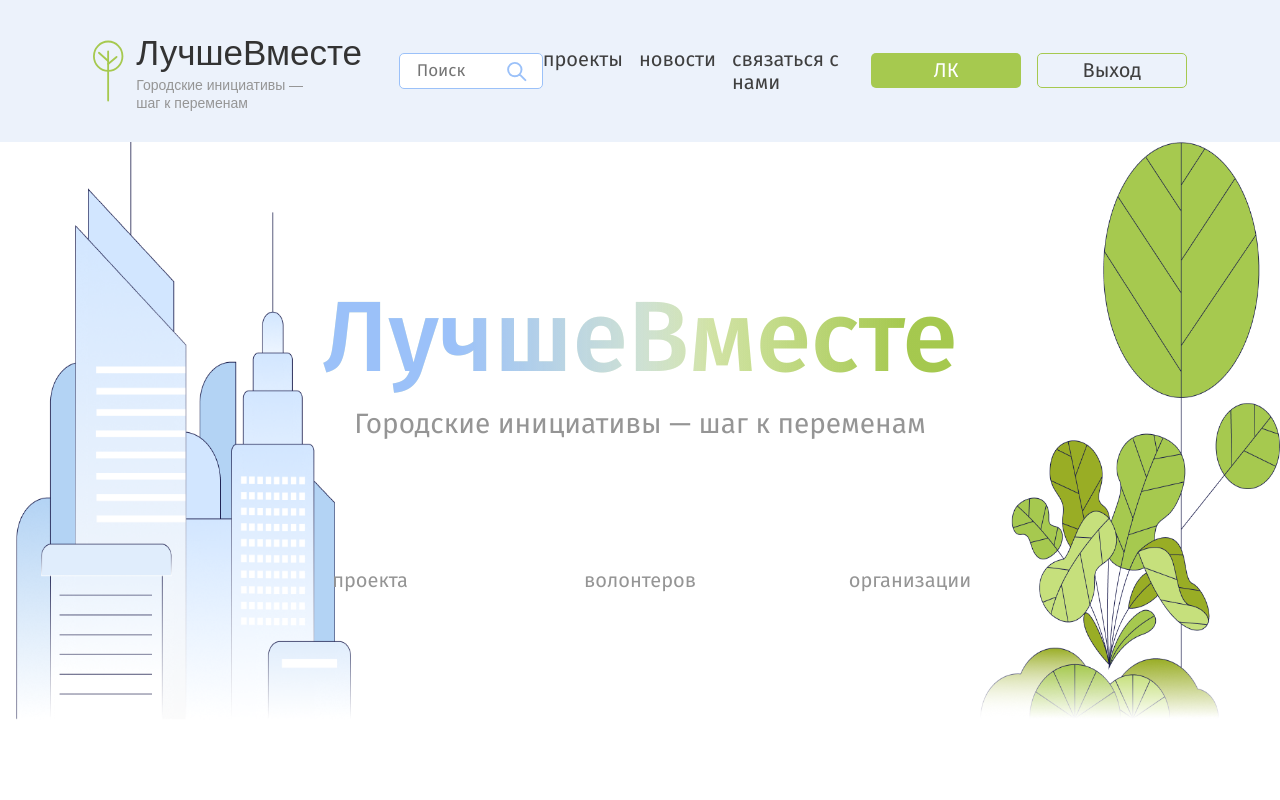
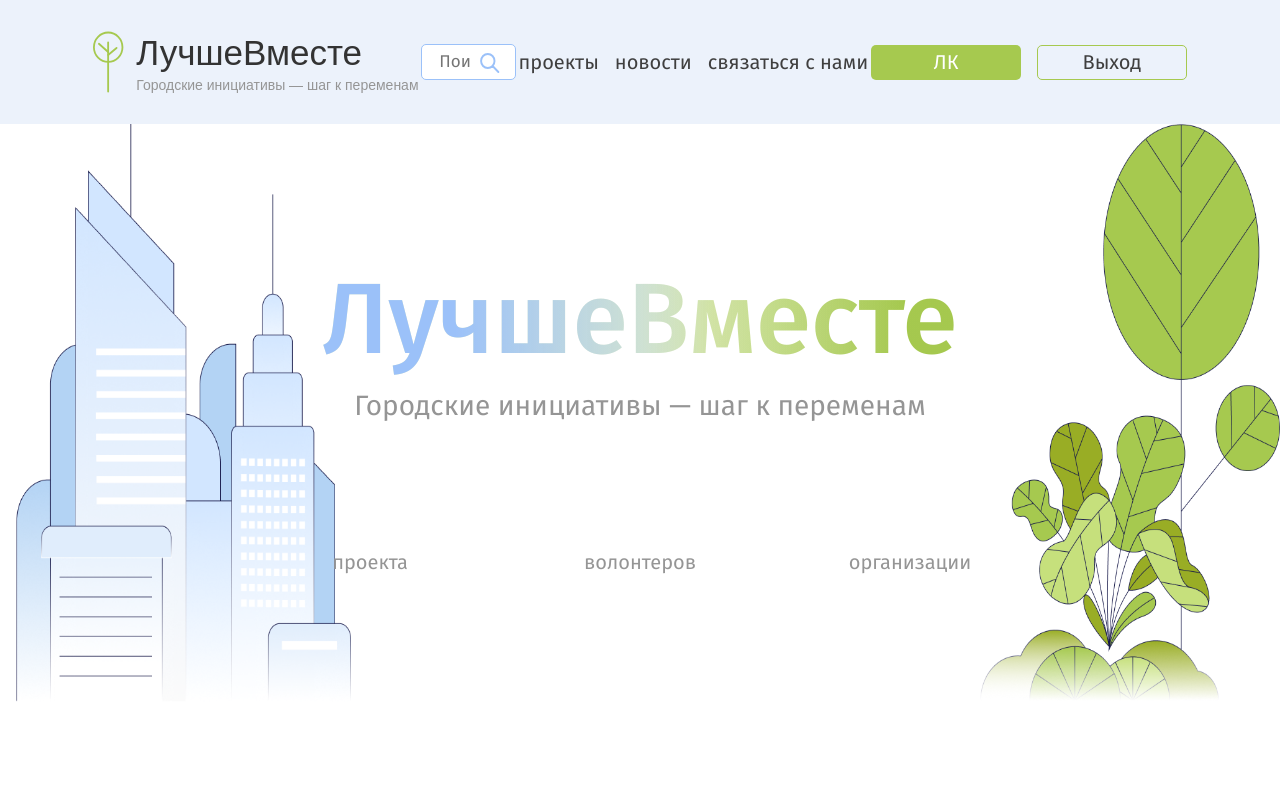
Before and after one commit to volunteers-for-city-projects/volunteers-frontend, a React (Create React App) app: page / in a window 1280 px wide. Shown: the top 800 px of the page. Built offline with nearby package versions, Linux system fonts and the light colour scheme; no server answers; a web font is replaced by a local one.

Commit message:
fix: added gradient, changed size input search

```diff
--- a/src/components/InputSearch/InputSearch.scss
+++ b/src/components/InputSearch/InputSearch.scss
@@ -51,7 +51,7 @@
 
 	@media screen and (max-width: 1919px) {
 		&__input-search {
-			width: 80px;
+			width: calc(80px + (400 - 80) * (100vw - 1366px) / (1920 - 1366));
 		}
 	}
 }
--- a/src/components/News/News.scss
+++ b/src/components/News/News.scss
@@ -79,7 +79,12 @@
 
 	@media screen and (max-width: 1919px) {
 		&__container {
-			background: none;
+			// background: none;
+			background: linear-gradient(to right, rgb(255, 255, 255) 20%, rgba(166, 201, 79, 0.16) 50%, rgba(255, 255, 255, 0.21) 80%);
+            background-repeat: no-repeat;
+            background-position: bottom;
+            background-size: 100% 570px;
+
 		}
 		&__container-block {
 			max-width: 1178px;
```
